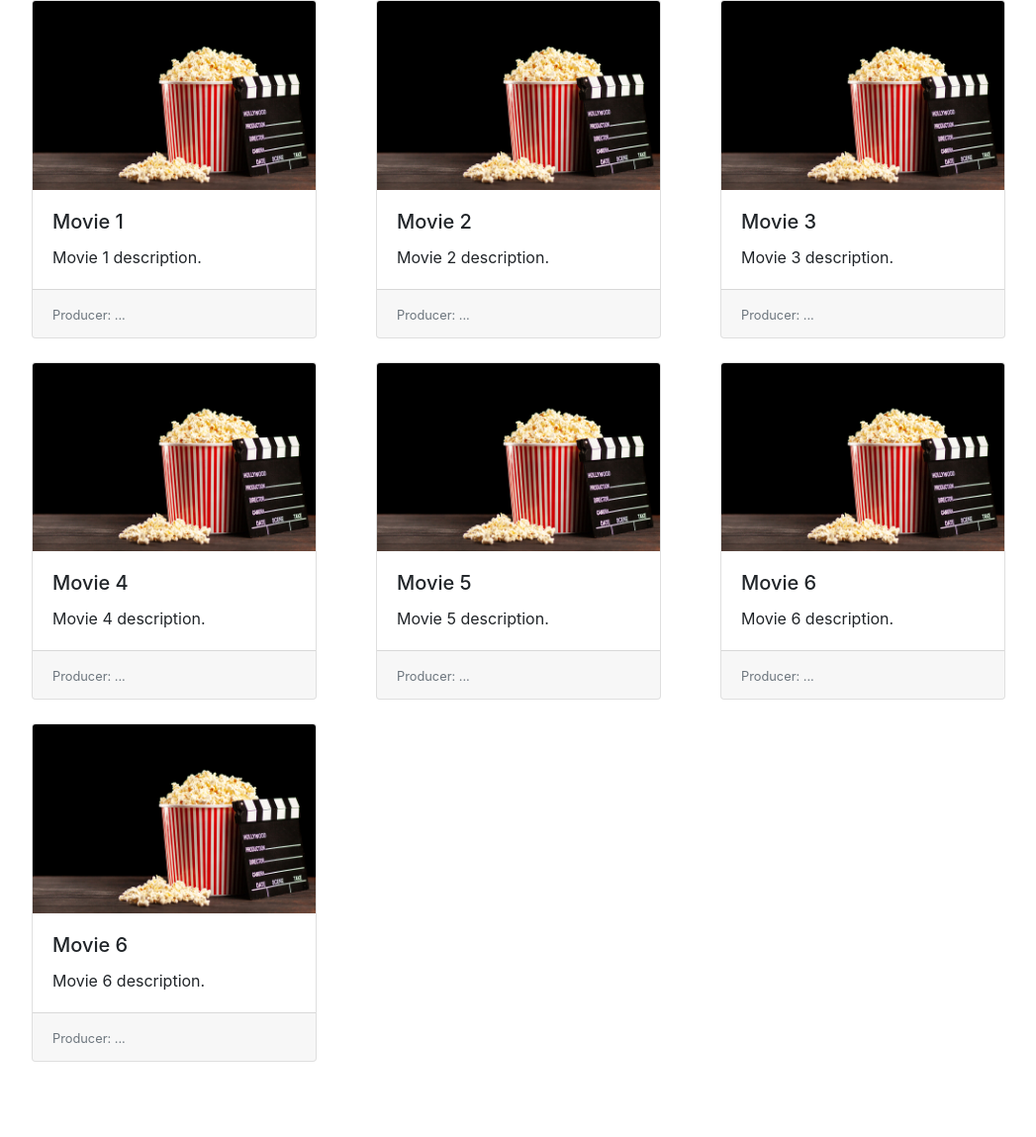
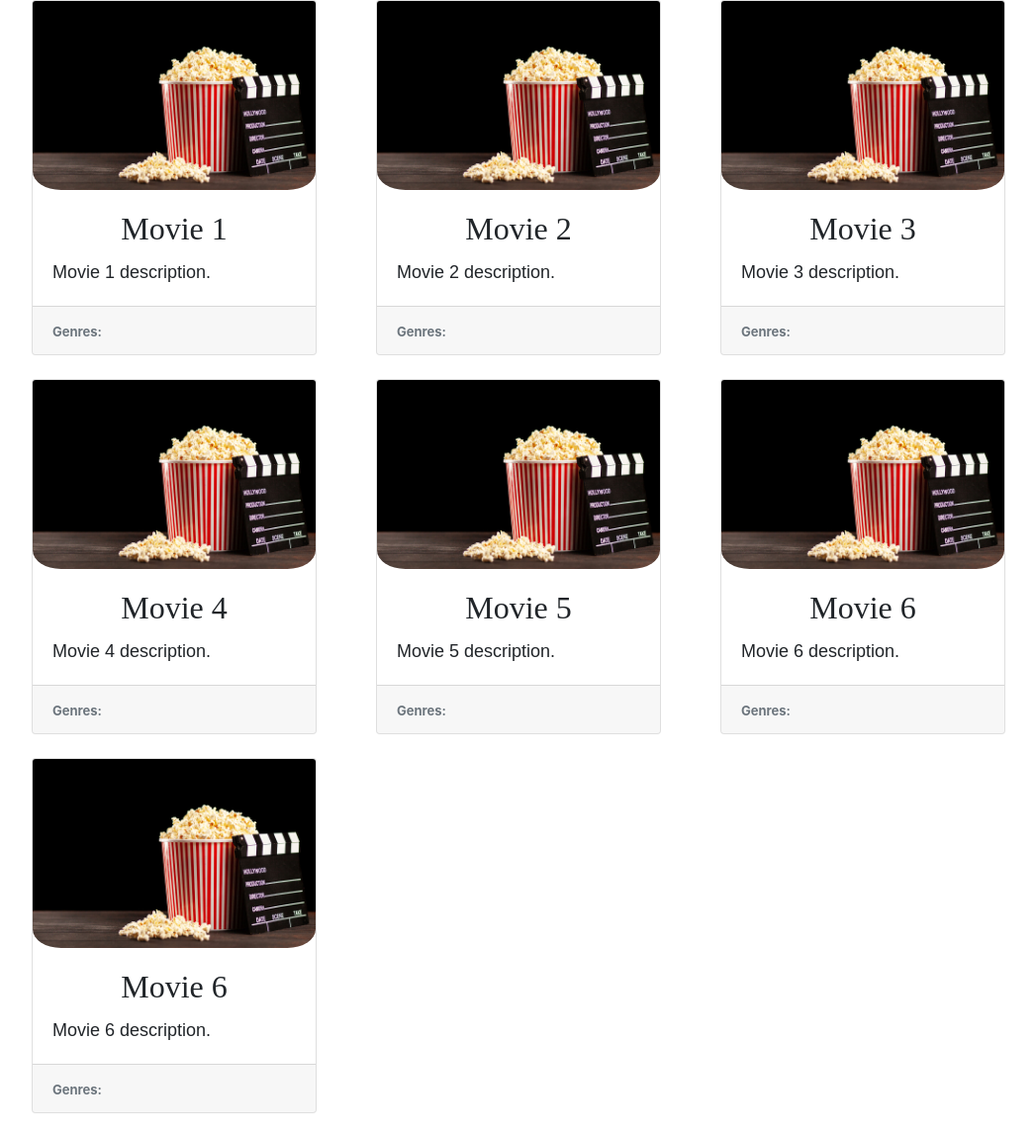
Before and after one commit to PedroS50/PocketMovies_tpwDjango, a Django app: page /movies/ in a window 1280 px wide. Shown: the part 100-1249 px from the top of the page at 99% size, without its empty margins (68-1115 px from the left). Before the commit the page ends 1173 px from the top, so only its background shows below. Run offline with Django 3.2, Linux system fonts and the light colour scheme; some libraries are stand-ins or nearby versions.

Commit message:
Changes to movies and actors pages

```diff
--- a/PocketMovies/app/templates/ListMovies.html
+++ b/PocketMovies/app/templates/ListMovies.html
@@ -8,121 +8,121 @@
 	<div class="card-deck">
 		{% comment %} {% for movie in movie_list %}
 			<div class="col-auto mb-4">
-				<div class="card" style="width: 18rem;">
-					<img class="card-img-top" src="{% static 'imgs/movie.jpg' %}"  alt="Card image cap" />
+				<div class="card card-movie" style="width: 18rem;">
+					<img class="card-img-top img-movie" src="{% static 'imgs/movie.jpg' %}"  alt="Card image cap" />
 					<div class="card-body">
-						<h5 class="card-title">{{ movie.title }}</h5>
-						<p class="card-text">
+						<h5 class="card-title text-center title-movie">{{ movie.title }}</h5>
+						<p class="card-text description-movie">
 							{{ movie.description }}
 						</p>
 					</div>
 						<div class="card-footer">
-						<small class="text-muted">{{ movie.producer }}</small>
+						<small class="text-muted genres-movie">{{ movie.producer }}</small>
 					</div>
 				</div>
 			</div>
 		{% endfor %} {% endcomment %}
 		<div class="col-auto mb-4">
-			<div class="card" style="width: 18rem;">
-				<img class="card-img-top" src="{% static 'imgs/movie.jpg' %}"  alt="Card image cap" />
+			<div class="card card-movie" style="width: 18rem;">
+				<img class="card-img-top img-movie" src="{% static 'imgs/movie.jpg' %}"  alt="Card image cap" />
 				<div class="card-body">
-					<h5 class="card-title">Movie 1</h5>
-					<p class="card-text">
+					<h5 class="card-title text-center title-movie">Movie 1</h5>
+					<p class="card-text description-movie">
 						Movie 1 description.
 					</p>
 				</div>
 					<div class="card-footer">
-					<small class="text-muted">Producer: ...</small>
+					<small class="text-muted genres-movie">Genres: </small>
 				</div>
 			</div>
 		</div>
 
 		<div class="col-auto mb-4">
-			<div class="card" style="width: 18rem; ">
-				<img class="card-img-top" src="{% static 'imgs/movie.jpg' %}" alt="Card image cap" />
+			<div class="card card-movie" style="width: 18rem; ">
+				<img class="card-img-top img-movie" src="{% static 'imgs/movie.jpg' %}" alt="Card image cap" />
 				<div class="card-body">
-					<h5 class="card-title">Movie 2</h5>
-					<p class="card-text">
+					<h5 class="card-title text-center title-movie">Movie 2</h5>
+					<p class="card-text description-movie">
 						Movie 2 description.
 					</p>
 				</div>
 					<div class="card-footer">
-					<small class="text-muted">Producer: ...</small>
+					<small class="text-muted genres-movie">Genres: </small>
 				</div>
 			</div>
 		</div>
 
 		<div class="col-auto mb-4">
-			<div class="card" style="width: 18rem;">
-				<img class="card-img-top" src="{% static 'imgs/movie.jpg' %}" alt="Card image cap" />
+			<div class="card card-movie" style="width: 18rem;">
+				<img class="card-img-top img-movie" src="{% static 'imgs/movie.jpg' %}" alt="Card image cap" />
 				<div class="card-body">
-					<h5 class="card-title">Movie 3</h5>
-					<p class="card-text">
+					<h5 class="card-title text-center title-movie">Movie 3</h5>
+					<p class="card-text description-movie">
 						Movie 3 description.
 					</p>
 				</div>
 					<div class="card-footer">
-					<small class="text-muted">Producer: ...</small>
+					<small class="text-muted genres-movie">Genres: </small>
 				</div>
 			</div>
 		</div>
 
 		<div class="col-auto mb-4">
-			<div class="card" style="width: 18rem;">
-				<img class="card-img-top" src="{% static 'imgs/movie.jpg' %}" alt="Card image cap" />
+			<div class="card card-movie" style="width: 18rem;">
+				<img class="card-img-top img-movie" src="{% static 'imgs/movie.jpg' %}" alt="Card image cap" />
 				<div class="card-body">
-					<h5 class="card-title">Movie 4</h5>
-					<p class="card-text">
+					<h5 class="card-title text-center title-movie">Movie 4</h5>
+					<p class="card-text description-movie">
 						Movie 4 description.
 					</p>
 				</div>
 					<div class="card-footer">
-					<small class="text-muted">Producer: ...</small>
+					<small class="text-muted genres-movie">Genres: </small>
 				</div>
 			</div>
 		</div>
 
 		<div class="col-auto mb-4">
-			<div class="card" style="width: 18rem;">
-				<img class="card-img-top" src="{% static 'imgs/movie.jpg' %}" alt="Card image cap" />
+			<div class="card card-movie" style="width: 18rem;">
+				<img class="card-img-top img-movie" src="{% static 'imgs/movie.jpg' %}" alt="Card image cap" />
 				<div class="card-body">
-					<h5 class="card-title">Movie 5</h5>
-					<p class="card-text">
+					<h5 class="card-title text-center title-movie">Movie 5</h5>
+					<p class="card-text description-movie">
 						Movie 5 description.
 					</p>
 				</div>
 					<div class="card-footer">
-					<small class="text-muted">Producer: ...</small>
+					<small class="text-muted genres-movie">Genres: </small>
 				</div>
 			</div>
 		</div>
 
 		<div class="col-auto mb-4">
-			<div class="card" style="width: 18rem;">
-				<img class="card-img-top" src="{% static 'imgs/movie.jpg' %}" alt="Card image cap" />
+			<div class="card card-movie" style="width: 18rem;">
+				<img class="card-img-top img-movie" src="{% static 'imgs/movie.jpg' %}" alt="Card image cap" />
 				<div class="card-body">
-					<h5 class="card-title">Movie 6</h5>
-					<p class="card-text">
+					<h5 class="card-title text-center title-movie">Movie 6</h5>
+					<p class="card-text description-movie">
 						Movie 6 description.
 					</p>
 				</div>
 					<div class="card-footer">
-					<small class="text-muted">Producer: ...</small>
+					<small class="text-muted genres-movie">Genres: </small>
 				</div>
 			</div>
 		</div>
 
 		<div class="col-auto mb-4">
-			<div class="card" style="width: 18rem;">
-				<img class="card-img-top" src="{% static 'imgs/movie.jpg' %}" alt="Card image cap" />
+			<div class="card card-movie" style="width: 18rem;">
+				<img class="card-img-top img-movie" src="{% static 'imgs/movie.jpg' %}" alt="Card image cap" />
 				<div class="card-body">
-					<h5 class="card-title">Movie 6</h5>
-					<p class="card-text">
+					<h5 class="card-title text-center title-movie">Movie 6</h5>
+					<p class="card-text description-movie">
 						Movie 6 description.
 					</p>
 				</div>
 					<div class="card-footer">
-					<small class="text-muted">Producer: ...</small>
+					<small class="text-muted genres-movie">Genres: </small>
 				</div>
 			</div>
 		</div>
--- a/PocketMovies/app/templates/layout.html
+++ b/PocketMovies/app/templates/layout.html
@@ -5,7 +5,8 @@
 <head>
     <meta charset="UTF-8">
     <title>PocketMovies</title>
-    <link rel="stylesheet" href="{%  static  'css/card_style.css'  %}">
+    <link rel="stylesheet" href="{%  static  'css/list_movies_style.css'  %}">
+    <link rel="stylesheet" href="{%  static  'css/list_people_style.css'  %}">
     <link rel="stylesheet" href="https://stackpath.bootstrapcdn.com/bootstrap/4.3.1/css/bootstrap.min.css" integrity="sha384-ggOyR0iXCbMQv3Xipma34MD+dH/1fQ784/j6cY/iJTQUOhcWr7x9JvoRxT2MZw1T" crossorigin="anonymous">
     <script src="https://stackpath.bootstrapcdn.com/bootstrap/4.3.1/js/bootstrap.min.js" integrity="sha384-JjSmVgyd0p3pXB1rRibZUAYoIIy6OrQ6VrjIEaFf/nJGzIxFDsf4x0xIM+B07jRM" crossorigin="anonymous"></script>
 </head>
--- a/PocketMovies/static/css/card_style.css
+++ /dev/null
@@ -1,6 +0,0 @@
-.card:hover {
-	position: relative;
-	z-index: 999;
-	display: block;
-	transform: scale(1.2);
-}
--- /dev/null
+++ b/PocketMovies/static/css/list_movies_style.css
@@ -0,0 +1,25 @@
+.img-movie {
+	border-radius: 10%;
+}
+
+.title-movie {
+	font-family: 'Times New Roman', Times, serif;
+	font-size: xx-large;
+}
+
+.description-movie {
+	font-family: Arial, Helvetica, sans-serif;
+	font-size: large;
+}
+
+.genres-movie {
+	font-size: small;
+	font-weight: bold;
+}
+
+.card-movie:hover {
+	position: relative;
+	z-index: 999;
+	display: block;
+	transform: scale(1.2);
+}
--- /dev/null
+++ b/PocketMovies/static/css/list_people_style.css
@@ -0,0 +1,15 @@
+.card-img.my_class {
+	border-top-left-radius: 10%;
+	border-bottom-left-radius: 10%;
+}
+
+.card.mb-4.my_class {
+	border-top-left-radius: 10%;
+	border-bottom-left-radius: 10%;
+
+}
+
+.card-shadow:hover {
+	box-shadow: 0 0 2em black;
+
+}
```
Also changed, not shown: PocketMovies/app/models.py (+0 -15 lines), PocketMovies/app/templates/ListActors.html (+73 -5 lines).
